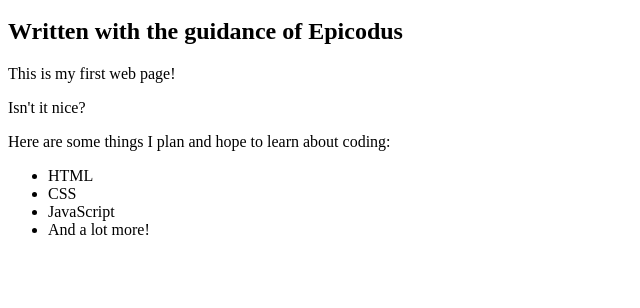
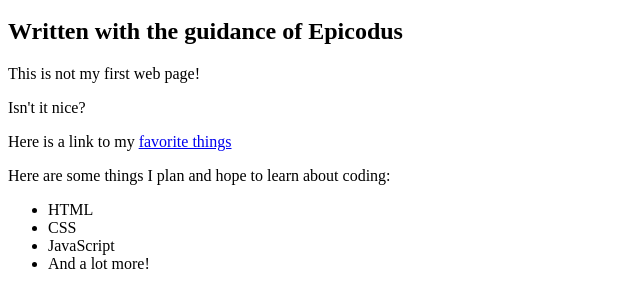
Before and after one commit to q4hmad/my-first-webpage, a plain HTML site: page my-first-webpage.html in a window 1280 px wide. Shown: the part 48-356 px from the top of the page, without its empty margins (0-640 px from the left). Drawn offline with Linux system fonts and the light colour scheme.

Commit message:
add link to favorite things fijle and fix erros in spacing and indentation

```diff
--- a/my-first-webpage.html
+++ b/my-first-webpage.html
@@ -6,10 +6,9 @@
  <body>
    <h1>My First Web Page</h1>
    <h2>Written with the guidance of Epicodus</h2>
-
-
-<p>This is my first web page! </p>
+  <p>This is not my first web page! </p>
    <p>Isn't it nice?</p>
+   <p>Here is a link to my <a href="favorite-things.html">favorite things</a></p>
    <p>Here are some things I plan and hope to learn about coding: </p>
    <ul>
     <li>HTML</li>
```
Lines whose indentation alone changed are shown as unchanged.
